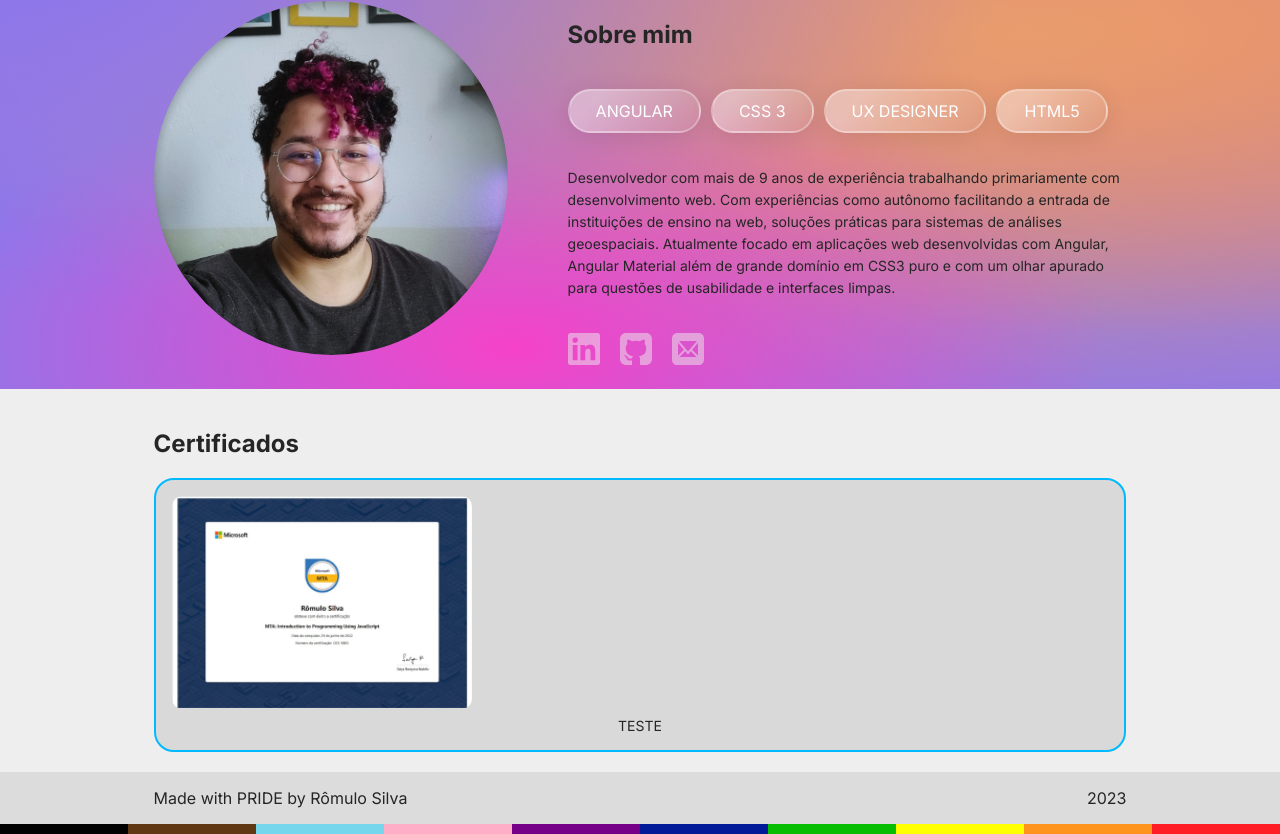
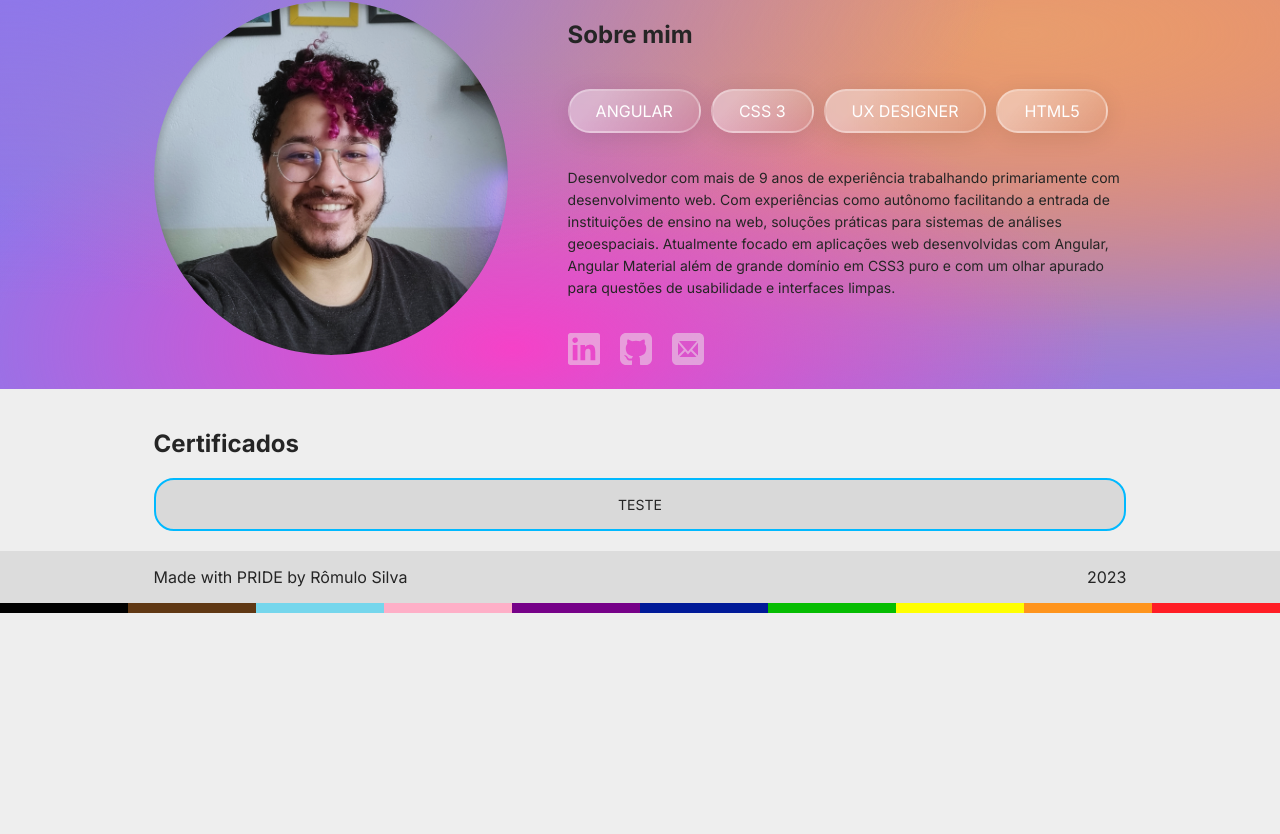
Before and after one commit to rhomullow/portfolio, an Angular app: page / in a window 1280 px wide. Shown: the part 916-1750 px from the top of the page. After the commit the page ends 1529 px from the top, so only its background shows below. Built offline with nearby package versions, Linux system fonts and the light colour scheme.

Commit message:
display none added

```diff
--- a/src/app/modules/home/components/certificates/certificates.component.scss
+++ b/src/app/modules/home/components/certificates/certificates.component.scss
@@ -35,6 +35,6 @@
 }
 
 .certificates__items__item__img {
+  display: none;
   border-radius: 10px;
-  width: 300px;
 }
```
